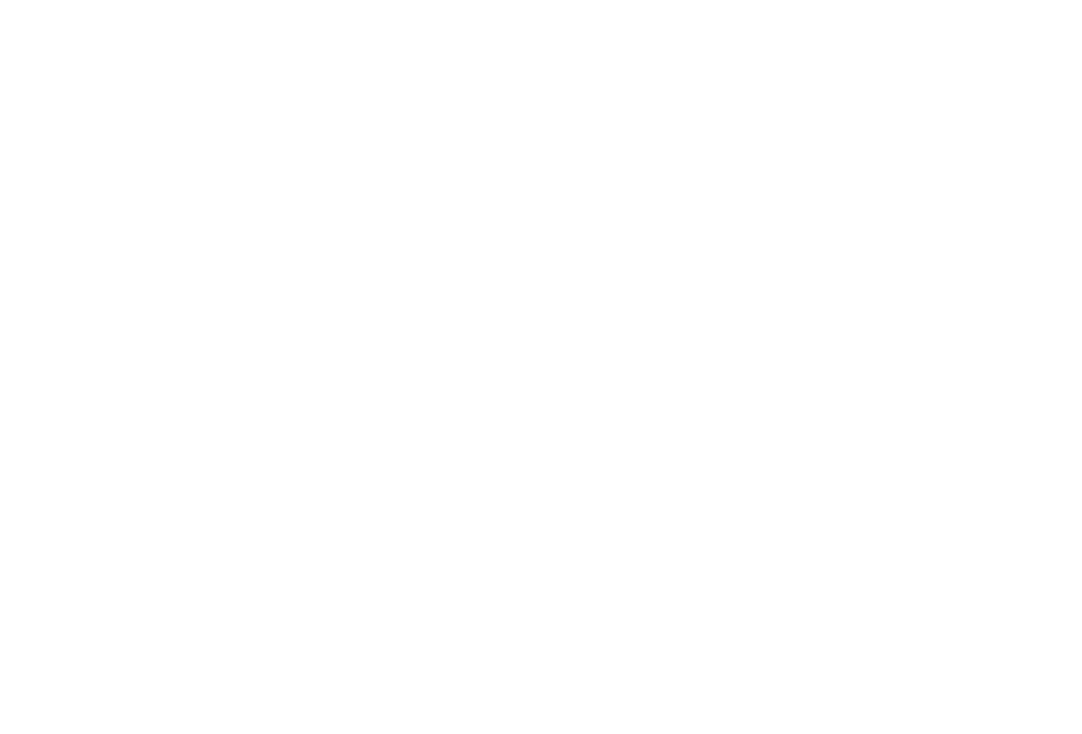
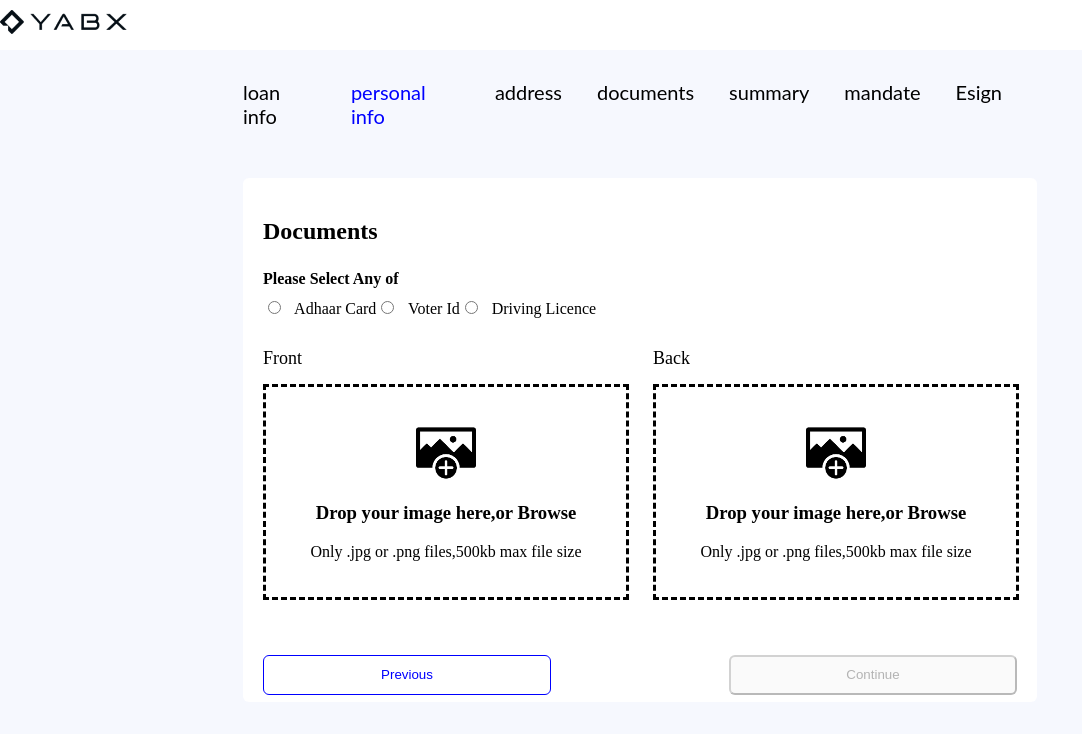
Before and after one commit to sadik66/api, a React app: page /documents in a window 1280 px wide. Shown: the whole page, without its empty margins (0-1082 px from the left). Built offline with nearby package versions, Linux system fonts and the light colour scheme.

Commit message:
created-documents-component-and-resolved-issues

```diff
--- a/package.json
+++ b/package.json
@@ -12,6 +12,7 @@
     "moment": "^2.29.1",
     "react": "^17.0.2",
     "react-dom": "^17.0.2",
+    "react-icons": "^4.3.1",
     "react-router-dom": "^5.2.0",
     "react-scripts": "4.0.3",
     "react-toastify": "^8.2.0",
--- a/public/index.html
+++ b/public/index.html
@@ -24,7 +24,7 @@
       work correctly both with client-side routing and a non-root public URL.
       Learn how to configure a non-root public URL by running `npm run build`.
     -->
-    <title>React App</title>
+    <title>YABX Loan Application</title>
   </head>
   <body>
     <noscript>You need to enable JavaScript to run this app.</noscript>
--- /dev/null
+++ b/src/components/documents/document.css
@@ -0,0 +1,65 @@
+.documents-upload-div{
+    display: flex;
+    max-width: 100%;
+    margin-bottom: 15px;
+
+}
+.document-front,.document-back{
+    width: 100%;
+    min-height: 210px;
+    height: 210px;
+    border-style: dashed;
+   /*  text-align: center;
+    padding-top: 70px; */
+    display: flex;
+    flex-direction: column;
+    justify-content: center;
+    align-items: center;
+}
+.document-front{
+    margin-right: 25px;
+}
+.document-type{
+    margin-top: 25px;
+    margin-bottom: 10px;
+}
+.document-radio-type input{
+    margin-right: 10px;
+}
+.document-radio-type{
+    margin-bottom: 10px;
+}
+.documents-text{
+    display: flex;
+}
+.hun{
+    max-width: 100%;
+    width: 360px;
+}
+.hun:first-child{
+    margin-right: 30px;
+}
+.hun-text{
+    font-size: 18px;
+    margin-bottom: 15px;
+    margin-top: 20px;
+}
+.document-type b{
+    font-size: 16px;
+}
+
+.document-error{
+    color: red;
+    text-align: center;
+    width: 100%;
+    height: 20px;
+    background-color: lightpink;
+    border-radius: 6px ;
+}
+.document-no-error{
+    text-align: center;
+    width: 100%;
+    height: 20px;
+    background-color: white;
+    border-radius: 6px ;
+}
--- /dev/null
+++ b/src/components/documents/index.js
@@ -0,0 +1,132 @@
+import React, { useState, useRef } from 'react';
+
+import logo from "../../assets/logo.png"
+import addImageLogo from "../../assets/addImageLogo.png"
+
+import "./document.css"
+import { useEffect } from 'react/cjs/react.production.min';
+const Documents = () => {
+    const hiddenFrontFileInput = useRef(null);
+    const hiddenBackFileInput = useRef(null);
+
+    const [checkboxToggle, setCheckboxToggle] = useState(true)
+    const [front, setFront] = useState({})
+    const [back, setBack] = useState({})
+    const [error, setError] = useState("")
+    let types = ['image/png', 'image/jpeg']
+
+    console.log(front, back)
+    /* useEffect(()=>{
+            if(error===null)setCheckboxToggle(true)
+            else setCheckboxToggle(false)
+    },[error]) */
+    const handleChangeFront = event => {
+        const fileUploaded1 = event.target.files[0];
+        if (fileUploaded1 && types.includes(fileUploaded1.type)) {
+            setFront(fileUploaded1);
+            setError("");
+        } else {
+            setFront(null);
+            setError("Select valid image type jpeg or png");
+        }
+        // handleFile(fileUploaded);
+    };
+
+    const handleChangeBack = event => {
+        const fileUploaded2 = event.target.files[0];
+        if (fileUploaded2 && types.includes(fileUploaded2.type)) {
+            setBack(fileUploaded2);
+            setError("");
+        } else {
+            setBack(null);
+            setError("Select valid image type jpeg or png");
+        }
+        setBack(fileUploaded2)
+        // handleFile(fileUploaded);
+    };
+
+    const handleClickFront = event => {
+        hiddenFrontFileInput.current.click();
+    };
+    const handleClickBack = event => {
+        hiddenBackFileInput.current.click();
+    };
+    return (
+
+        <div className="details-root-body">
+            <div className="nav-bar">
+                <div className="nav-child"><img src={logo} alt="logo" /></div>
+            </div>
+
+            <div className="body">
+                <div className="order-list">
+                    <p>loan info</p>
+                    <p style={{ color: "blue" }} >personal info</p>
+                    <p>address</p>
+                    <p>documents</p>
+                    <p>summary</p>
+                    <p>mandate</p>
+                    <p>Esign</p>
+                </div>
+                <div className="tog-list">
+                    <h2>Documents </h2>
+                </div>
+
+                <div className=" details-container">
+                    <div className="sub-container">
+                        <div >
+                            <h2>Documents</h2>
+                        </div>
+                        <div className='document-type'>
+                            <b>Please Select Any of</b>
+                        </div>
+                        <div className='document-radio-type'>
+                            <input type='radio' name='document-type' value='adhaar-card' /> Adhaar Card
+                            <input type='radio' name='document-type' value='voter-id' /> Voter Id
+                            <input type='radio' name='document-type' value='driving-licence' /> Driving Licence
+                        </div>
+                        <div className="documents-upload-div" >
+                            <div className='hun' onClick={handleClickFront}>
+                                <div className='hun-text'>Front</div>
+                                <div className='document-front' >
+                                    <img src={addImageLogo} alt="upload" width="60px"></img>
+                                    <h3 className='mar'>Drop your image here,or Browse</h3>
+                                    <span className='mar'>Only .jpg or .png files,500kb max file size</span>
+                                </div>
+                            </div>
+                            <input
+                                type="file"
+                                ref={hiddenFrontFileInput}
+                                onChange={handleChangeFront}
+                                style={{ display: 'none' }}
+                            />
+                            <div className='hun' onClick={handleClickBack}>
+                                <div className='hun-text'>Back</div>
+                                <div className='document-back'>
+                                    <img src={addImageLogo} alt="upload" width="60px"></img>
+                                    <h3 className='mar'>Drop your image here,or Browse</h3>
+                                    <span className='mar'>Only .jpg or .png files,500kb max file size</span>
+                                </div>
+                            </div>
+                            <input
+                                type="file"
+                                ref={hiddenBackFileInput}
+                                onChange={handleChangeBack}
+                                style={{ display: 'none' }}
+                            />
+                        </div>
+                        {error?<div className="document-error">{error}</div>:<div className="document-no-error"></div>}
+                        <div className="buttons">
+                            <button className="btn-pre" >Previous</button>
+                            <button className={error!==null ? "btn-dis" : "btn-en"} disabled={checkboxToggle} >Continue</button>
+                        </div>
+                    </div>
+                </div>
+            </div>
+        </div>
+
+
+    );
+};
+
+export default Documents;
--- a/src/components/numberInput/index.js
+++ b/src/components/numberInput/index.js
@@ -15,7 +15,7 @@ const NumberInput = ({ handleChange, values,fieldDisplayName,  fieldName ,mandat
                 name={fieldName}
                 value={values?values:''}
                 onChange={handleChange}
-                disabled={true}
+                disabled={false}
             />
         </div>
     )
--- a/src/components/personalDetails/personalInfoEdit.js
+++ b/src/components/personalDetails/personalInfoEdit.js
@@ -93,7 +93,15 @@ console.log(response)
         const packageTitle = personalInfo.packageTitle;
         const personaldetails = [];
         const showerrors = {};
-        packageDTOs.map((person) => {
+        console.log(packageDTOs)
+        let filterpackageDTOs=packageDTOs.filter((s)=>{
+          if(s.fieldName==="first_name" || s.fieldName==="middle_name"|| s.fieldName==="last_name"||
+              s.fieldName==="date_of_birth"||s.fieldName==="gender"||s.fieldName==="marital_status"||
+              s.fieldName==="pan_number"||s.fieldName==="occupation"||s.fieldName==="age"){
+            return s
+          }
+        })
+        filterpackageDTOs.map((person) => {
           personaldetails.push({
             fieldName: person.fieldName,
             fieldId: person.fieldId,
--- a/src/routes/index.js
+++ b/src/routes/index.js
@@ -5,6 +5,7 @@ import SubmitOtp from "../containers/otp";
 import PersonalDetails from "../components/personalDetails";
 import PersonalInfoEdit from "../components/personalDetails/personalInfoEdit";
 import PersonalInfo from "../components/personalDetails/personalInfo";
+import Documents from "../components/documents";
 
 const RouterComponent=()=>{
     return (
@@ -15,6 +16,7 @@ const RouterComponent=()=>{
                 <Route exact path="/personaldetailsForm" component={(props) => <PersonalInfoEdit {...props} />}/>
                 <Route exact path="/personaldetails" component={(props) => <PersonalDetails {...props} />}/>
                 <Route exact path="/personalInfo" component={(props) => <PersonalInfo {...props} />}/>
+                <Route exact path="/documents" component={(props) => <Documents {...props} />}/>
                 </Switch>
              </BrowserRouter>
     )
```
Also changed, not shown: src/assets/addImageLogo.png (added), 1 other file.
